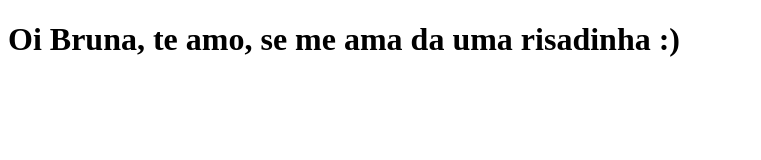
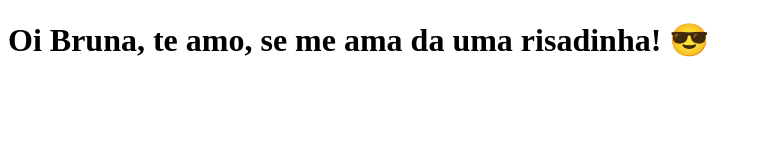
Before and after one commit to philippenunes/clone-tabnews, a Next.js app: page / in a window 1280 px wide. Shown: the top 160 px of the page, without its empty margins (0-761 px from the left). Built offline with nearby package versions, Linux system fonts and the light colour scheme.

Commit message:
modificando frase da Home

```diff
--- a/pages/index.js
+++ b/pages/index.js
@@ -1,5 +1,5 @@
 function Home() {
-    return <h1>Oi Bruna, te amo, se me ama da uma risadinha :)</h1>
+    return <h1>Oi Bruna, te amo, se me ama da uma risadinha! 😎</h1>
 }
 
 export default Home;
```
